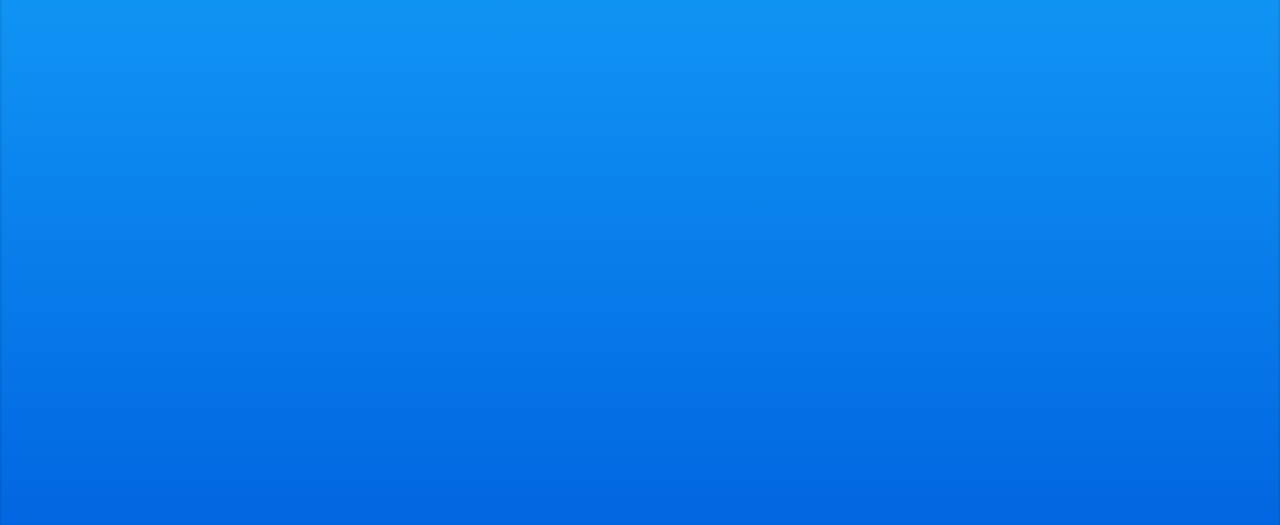
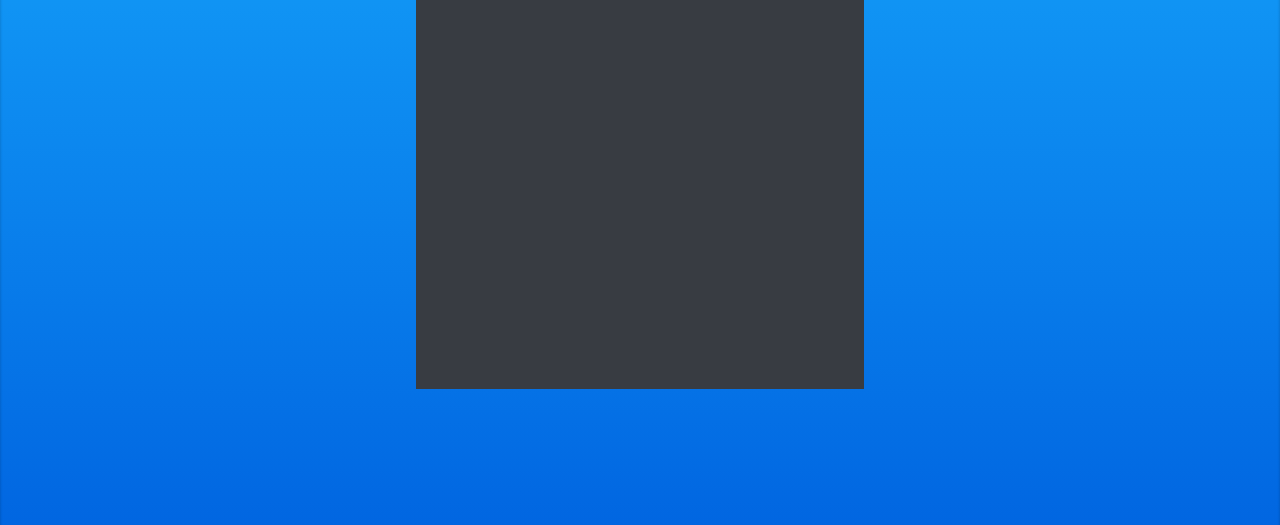
Before and after one commit to LucasLorran22/login_page, a plain HTML site: page index.html in a window 1280 px wide. Shown: the part 347-872 px from the top of the page. Drawn offline with Linux system fonts and the light colour scheme.

Commit message:
Alteracao da estilizacao do formulario

```diff
--- a/css/style.css
+++ b/css/style.css
@@ -29,3 +29,11 @@ main {
 
     box-shadow: inset 0px 2px 3px rgba(0, 0, 0, 0.25);
 }
+
+main form{
+    margin-top: 5%;
+    width: 35%;
+    height: 75vh;
+    background-color: #383c42;
+    box-shadow: 0px 3px 4px rgba(red, green, blue, alpha);
+}
```
